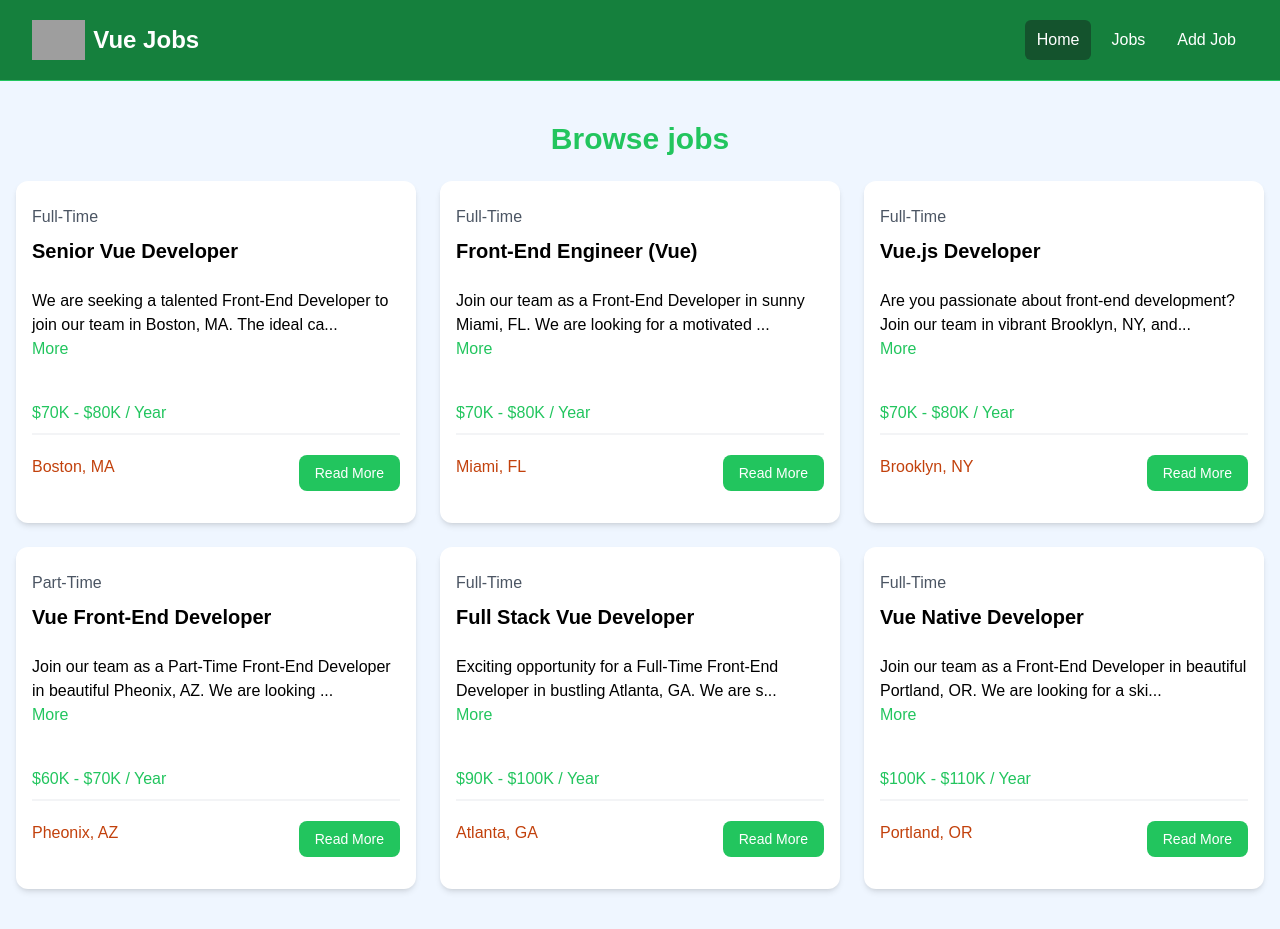
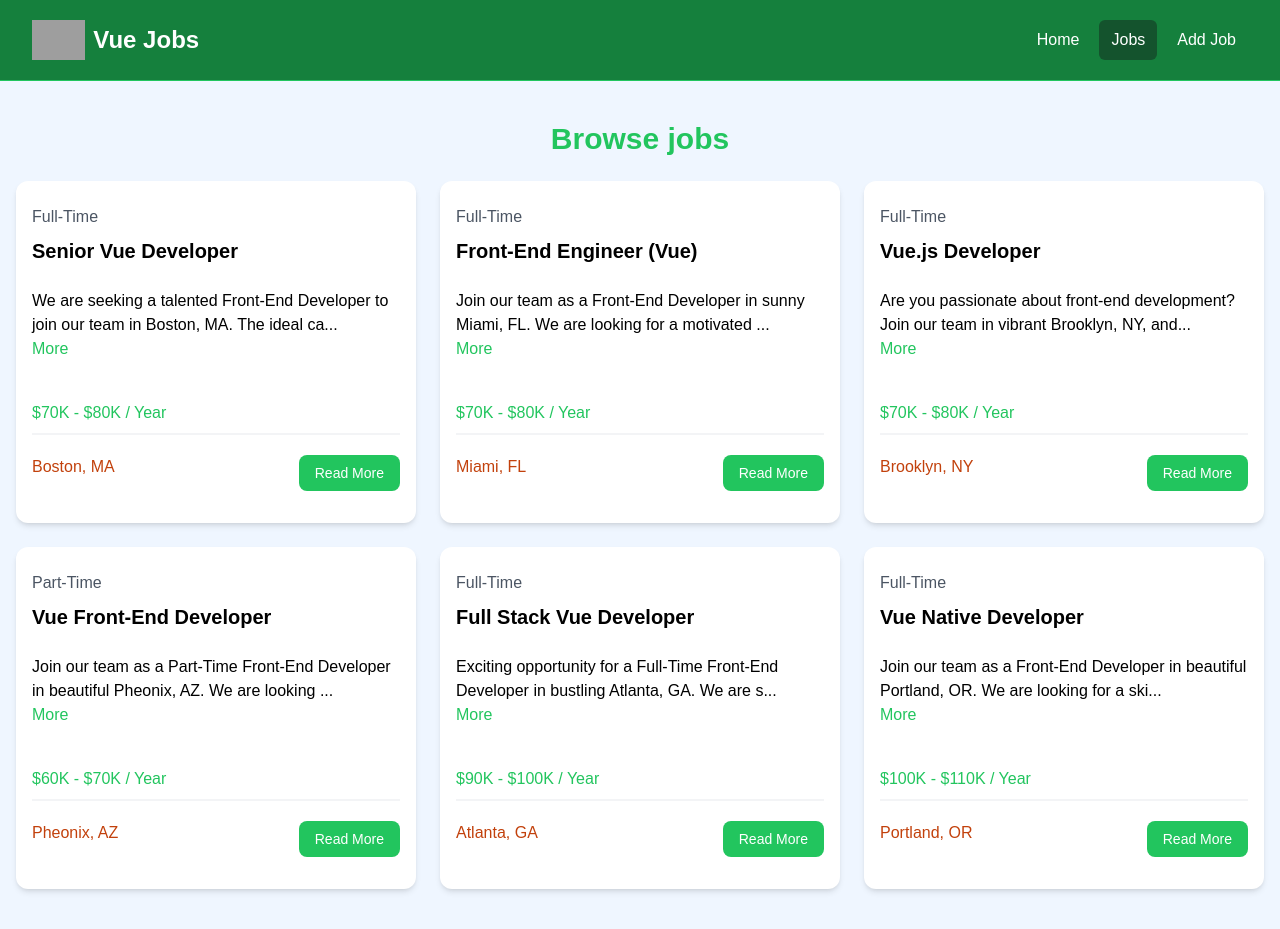
Before and after one commit to Mahdi-Alz/JobListings, a Vue app: page /jobs in a window 1280 px wide. Built offline with nearby package versions, Linux system fonts and the light colour scheme; grey boxes are pictures that could not be loaded; the HTML template or start-up script is replaced by a standard one.

Commit message:
feat: add navbar active link

```diff
--- a/src/components/Navbar.vue
+++ b/src/components/Navbar.vue
@@ -1,6 +1,11 @@
 <script setup>
 import logo from "@/assets/img/logo.png";
-import { RouterLink } from "vue-router";
+import { RouterLink, useRoute } from "vue-router";
+
+const isActiveLink = (routePath) => {
+  const route = useRoute();
+  return route.path === routePath;
+};
 </script>
 
 <template>
@@ -21,17 +26,17 @@
             <div class="flex space-x-2">
               <RouterLink
                 to="/"
-                class="text-white bg-green-900 hover:bg-gray-900 hover:text-white rounded-md px-3 py-2"
+                :class="`text-white ${isActiveLink('/') ? 'bg-green-900' : 'hover:bg-gray-900 hover:text-white'} rounded-md px-3 py-2`"
                 >Home</RouterLink
               >
               <RouterLink
                 to="/jobs"
-                class="text-white hover:bg-green-900 hover:text-white rounded-md px-3 py-2"
+                :class="`text-white ${isActiveLink('/jobs') ? 'bg-green-900' : 'hover:bg-gray-900 hover:text-white'} rounded-md px-3 py-2`"
                 >Jobs</RouterLink
               >
               <RouterLink
                 to="/jobs/add"
-                class="text-white hover:bg-green-900 hover:text-white rounded-md px-3 py-2"
+                :class="`text-white ${isActiveLink('/jobs/add') ? 'bg-green-900' : 'hover:bg-gray-900 hover:text-white'} rounded-md px-3 py-2`"
                 >Add Job</RouterLink
               >
             </div>
```
